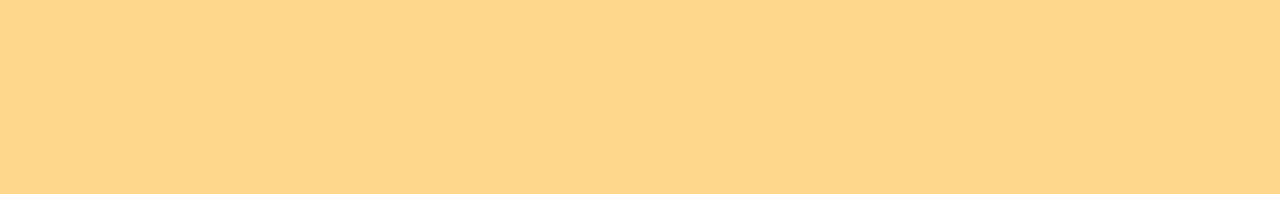
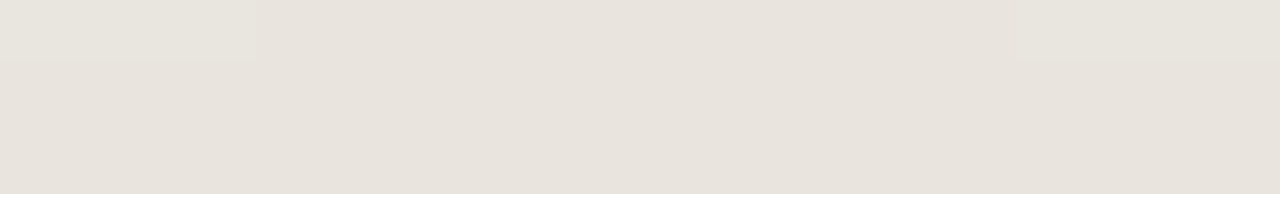
Before and after one commit to caleanunoah/boilerplate-gallery, a React (Create React App) app: page / in a window 1280 px wide. Shown: the part 1971-2178 px from the top of the page. Built offline with nearby package versions, Linux system fonts and the light colour scheme.

Commit message:
refactoring style sheets

```diff
--- a/src/Styles/GalleryPage.css
+++ b/src/Styles/GalleryPage.css
@@ -1,5 +1,5 @@
 :root {
-    --page-background-color: #ffa60073;
+    /* --page-background-color: #ad9a7573; */
     --photo-section-text: rgb(255, 115, 0);
     --photo-section-title: rgb(255, 72, 0);
     --slash-color: rgb(255, 102, 0);
@@ -7,10 +7,9 @@
     --photo-border-color: #ffae00;
   }
 
-
+/*
   .page-content
   {
-      /*background-image: url('/src/assets/forest.jpg');*/
       background-color: var(--page-background-color);
       background-size: cover;
       display: flex;
@@ -18,12 +17,11 @@
       align-items: center;
       justify-content: center;
       font-size: calc(10px + 2vmin);
-
       font-family: 'Nunito' , sans-serif;
       font-weight: 200;
-      /*color: rgb(34, 23, 48);*/
 
   }
+*/
 
   body{
     font-family: 'Nunito' , sans-serif;
--- a/src/Styles/HomePage.css
+++ b/src/Styles/HomePage.css
@@ -1,18 +1,11 @@
 :root {
-    /*
-    --page-background-color: #ffa60073;
+    --page-background-color: #cec6b773;
     --photo-section-text: rgb(255, 115, 0);
     --photo-section-title: rgb(255, 72, 0);
     --slash-color: rgb(255, 102, 0);
     --repeating-text: rgb(255, 255, 255);
     --photo-border-color: #ffae00;
-    */
-    --page-background-color: #bebebe5d;
-    --photo-section-text: rgb(255, 115, 0);
-    --photo-section-title: rgb(255, 72, 0);
-    --slash-color: rgb(255, 102, 0);
-    --repeating-text: rgb(255, 255, 255);
-    --photo-border-color: #ffae00;
+
   }
 
 .page-content
```
Also changed, not shown: 1 other file (tests, documents, lock files or other folders).
